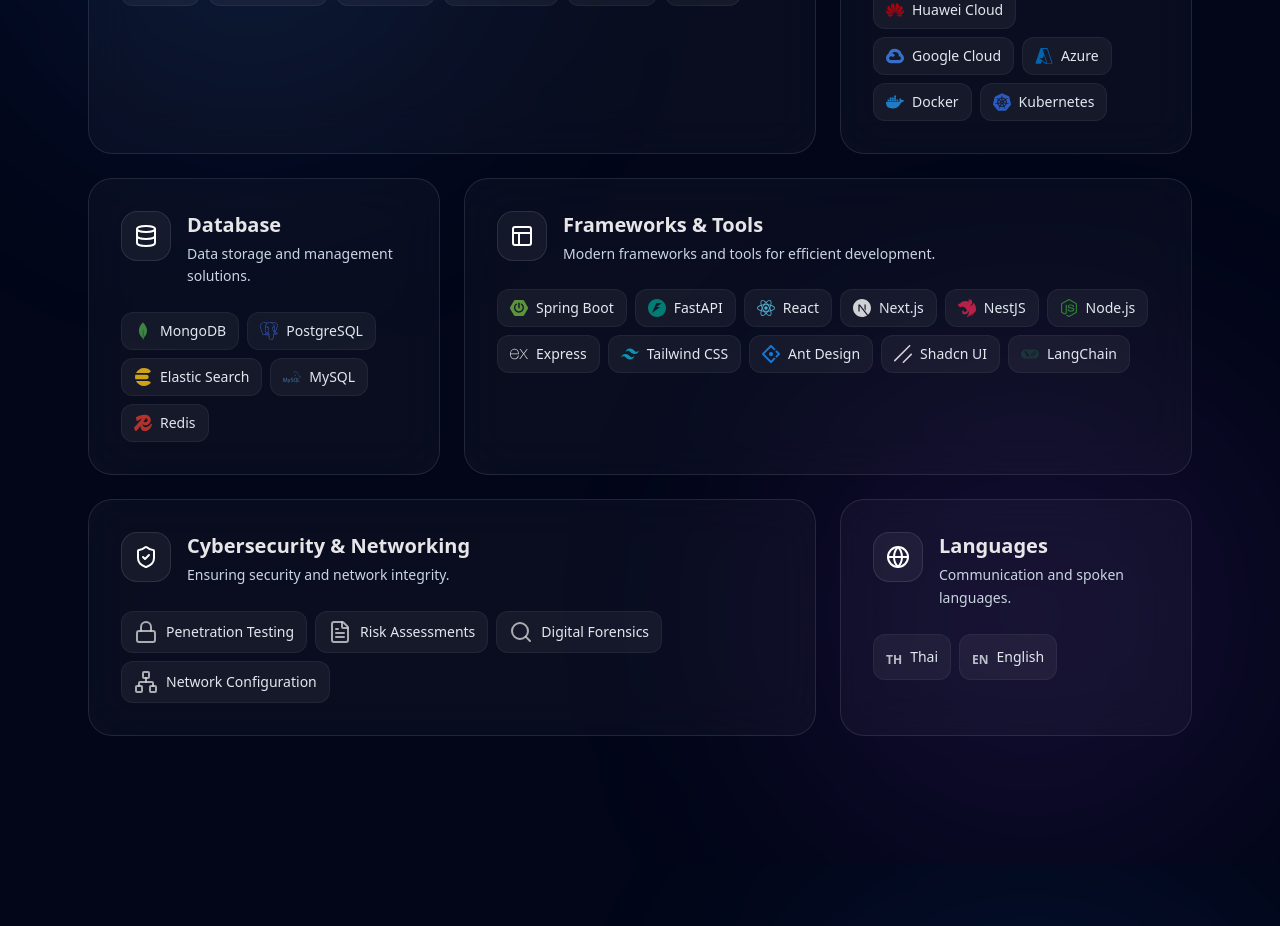
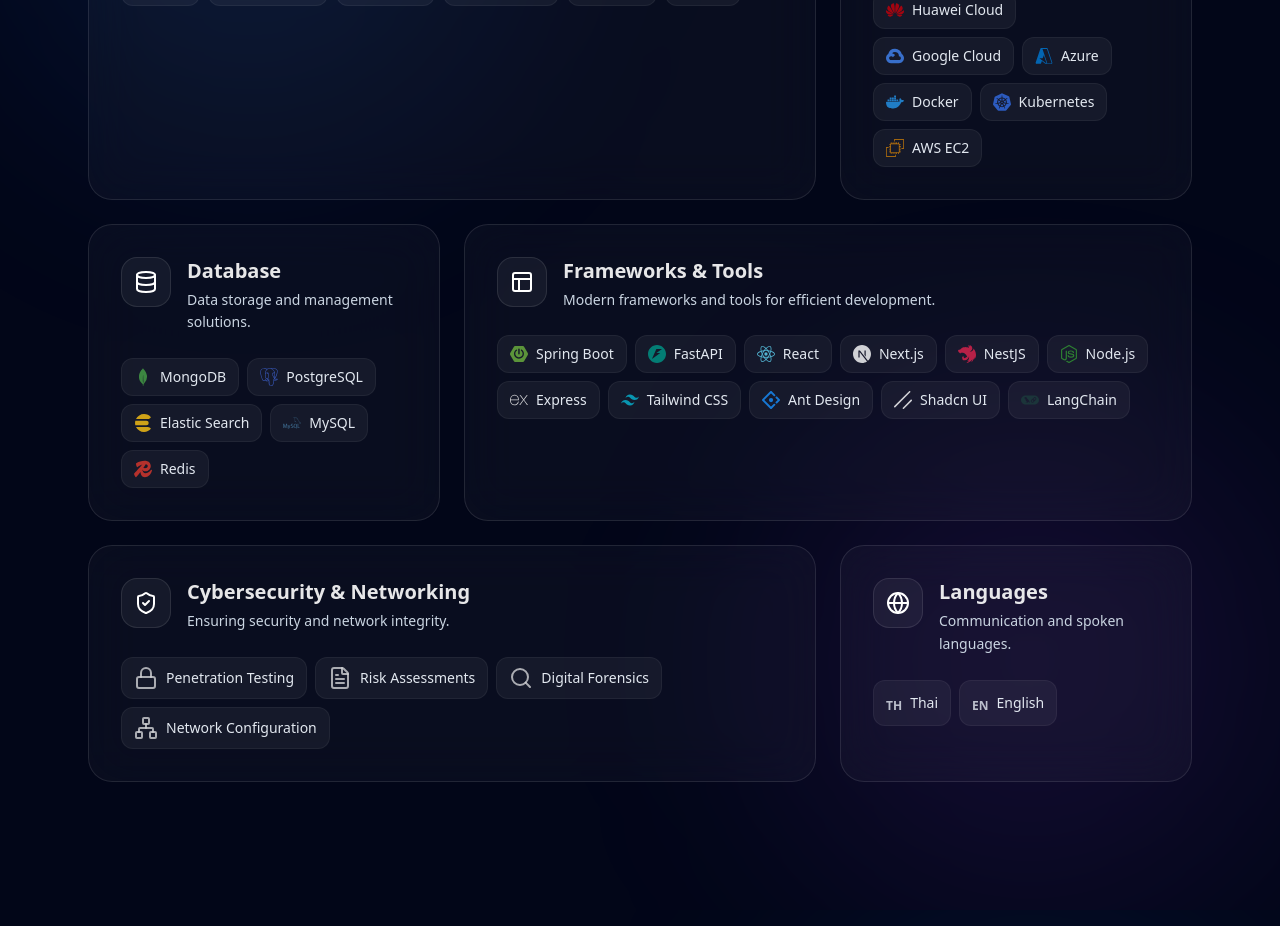
Before and after one commit to nathapatt/nathapat, a React (Vite) app: page / in a window 1280 px wide. Shown: the part 3680-4606 px from the top of the page. Built offline with nearby package versions, Linux system fonts and the light colour scheme.

Commit message:
add AWS ec2

```diff
--- a/src/components/Skills.tsx
+++ b/src/components/Skills.tsx
@@ -35,7 +35,8 @@
     SiElasticsearch,
     SiMysql,
     SiRedis,
-    SiLangchain
+    SiLangchain,
+    SiAmazonec2
 } from "react-icons/si"
 import { FaJava } from "react-icons/fa"
 import { VscAzure } from "react-icons/vsc"
@@ -67,7 +68,8 @@
             { name: "Google Cloud", icon: <SiGooglecloud className="text-[#4285F4]" /> },
             { name: "Azure", icon: <VscAzure className="text-[#0078D4]" /> },
             { name: "Docker", icon: <SiDocker className="text-[#2496ED]" /> },
-            { name: "Kubernetes", icon: <SiKubernetes className="text-[#326CE5]" /> }
+            { name: "Kubernetes", icon: <SiKubernetes className="text-[#326CE5]" /> },
+            { name: "AWS EC2", icon: <SiAmazonec2 className="text-[#FF9900]" /> }
         ]
     },
     {
```
